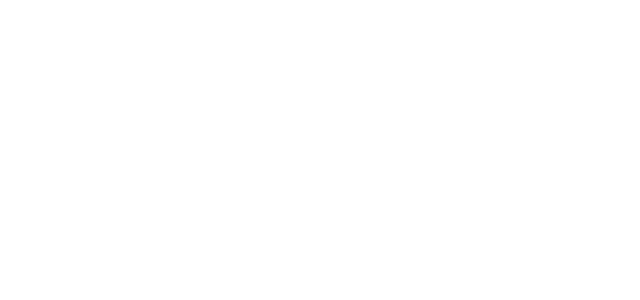
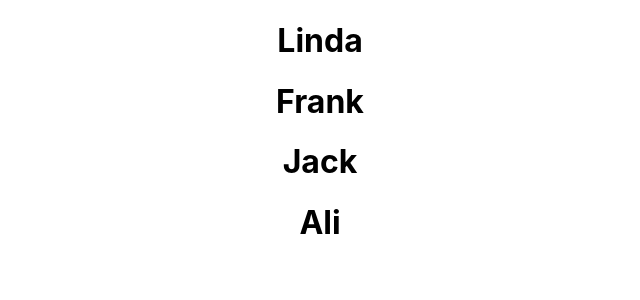
Before and after one commit to ziayamin/monesters-rolodex, a React (Create React App) app: page / in a window 1280 px wide. Shown: the top 300 px of the page, without its empty margins (320-960 px from the left). Built offline with nearby package versions, Linux system fonts and the light colour scheme.

Commit message:
exercise state and map and array object

```diff
--- a/src/App.js
+++ b/src/App.js
@@ -1,11 +1,35 @@
+
 import { Component } from 'react';
 import './App.css';
 
 class  App extends Component {
+
+constructor(){
+  super();
+  this.state={
+    monsters:[
+      {
+        name:'Linda'
+      },
+      {
+        name:'Frank'
+      },
+      {
+        name:'Jack'
+      },
+      {
+        name:'Ali'
+      }
+    ]
+  }
+
+}
   render (){
     return (
       <div className="App">
-
+       {this.state.monsters.map((monster,i)=>{
+        return <h1 key={i}>{monster.name}</h1>
+       })}
       </div>
     );
   }
```
